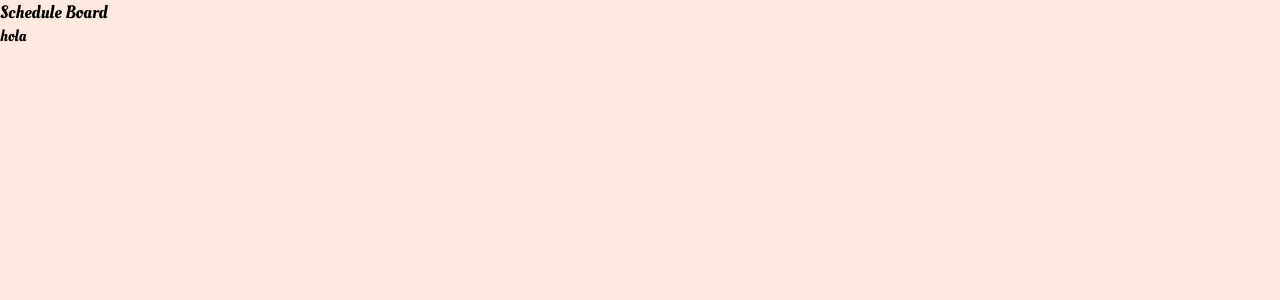
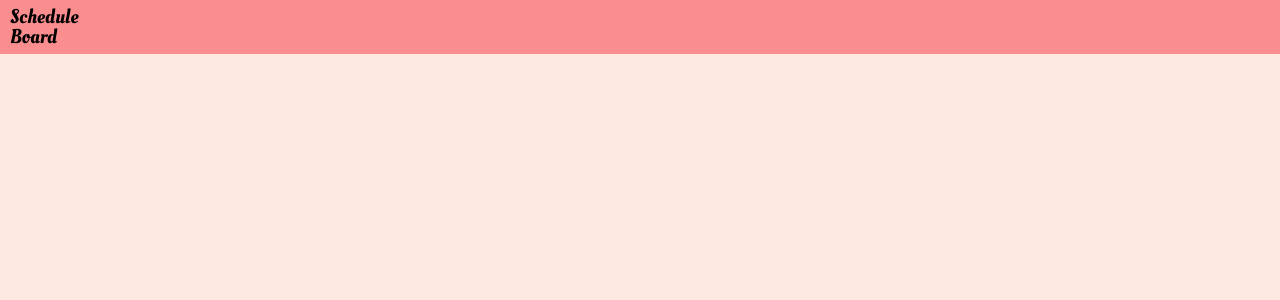
Before and after one commit to AdrianValladaresDiaz/ScheduleBoard-Front, a Next.js app: page / in a window 1280 px wide. Shown: the top 300 px of the page. Built offline with nearby package versions, Linux system fonts and the light colour scheme.

Commit message:
added styles to navBar

```diff
--- a/components/NavigationBar/NavigationBar.tsx
+++ b/components/NavigationBar/NavigationBar.tsx
@@ -1,13 +1,28 @@
 import styled from "styled-components";
 import * as textSizes from "../../styles/textSizes";
+import * as paddingSizes from "../../styles/paddings";
 
 const StyledLogo = styled.p`
   font-size: ${textSizes.medium};
   font-family: ${(props) => props.theme.logoFont};
+  width: 5px;
+  line-height: 20px;
+`;
+
+const StyledNav = styled.nav`
+  background-color: ${(props) => props.theme.accent};
+  position: fixed;
+  top: 0;
+  width: 100%;
+  padding: 7px ${paddingSizes.mobileSidesPadding};
 `;
 
 const NavigationBar = (): JSX.Element => {
-  return <StyledLogo>Schedule Board </StyledLogo>;
+  return (
+    <StyledNav>
+      <StyledLogo>Schedule Board </StyledLogo>
+    </StyledNav>
+  );
 };
 
 export default NavigationBar;
--- a/pages/index.tsx
+++ b/pages/index.tsx
@@ -6,11 +6,7 @@ const StyledP = styled.article`
 `;
 
 const Home: NextPage = () => {
-  return (
-    <div>
-      <StyledP>hola</StyledP>
-    </div>
-  );
+  return <div></div>;
 };
 
 export default Home;
--- /dev/null
+++ b/styles/paddings.ts
@@ -0,0 +1 @@
+export const mobileSidesPadding = "10px";
--- a/styles/textSizes.ts
+++ b/styles/textSizes.ts
@@ -1 +1 @@
-export const medium = "18px";
+export const medium = "20px";
```
